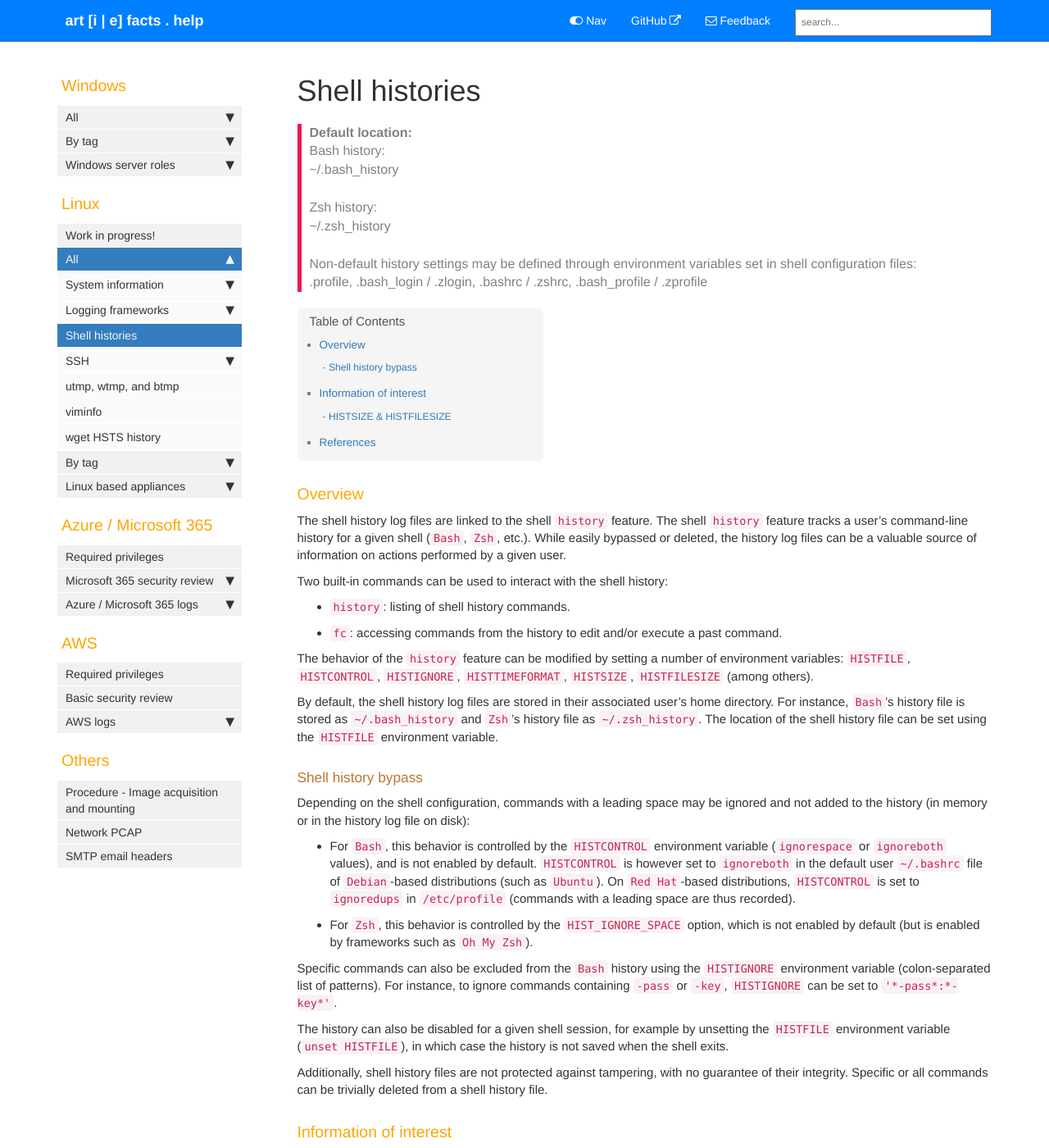
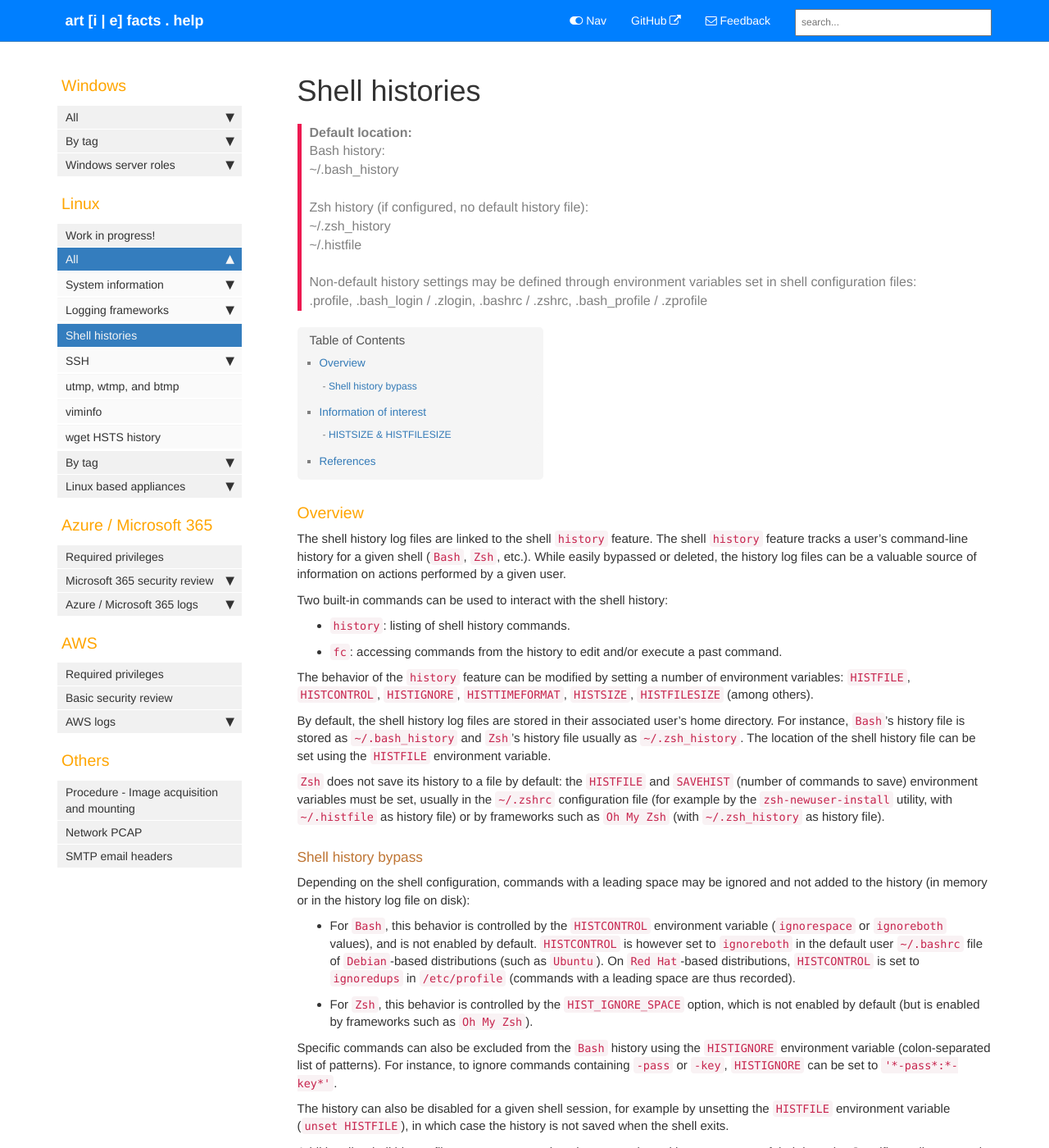
Before and after one commit to Qazeer/artefacts.help, a Jekyll site: the page built from pages/linux/shell_histories.md, in a window 1280 px wide and 1400 px high. Shown: the whole window at 82% size. Built offline with Jekyll 4.4.1, drawn with Linux system fonts in a browser that asks for light colours; comment, search, counter and statistics services are not loaded.

Commit message:
[Artefact] Linux shell histories - Zsh does not save its history by default

```diff
--- a/pages/linux/shell_histories.md
+++ b/pages/linux/shell_histories.md
@@ -1,11 +1,11 @@
 ---
 title: Shell histories
 summary: 'The shell history log files are linked to the shell history feature, which tracks a user''s command-line history for a given shell (Bash, Zsh, etc.). While easily bypassed or deleted, the history log files can be a valuable source of information on actions performed by a given user.\n\n The shell history log files contain commands entered in an (interactive) shell, with no additional meta information, such as timestamps (by default). By default, the shell history of a shell session is stored in memory until the shell session is closed.\n\n The behavior of the history feature can be modified by setting a number of environment variables (HISTFILE, HISTCONTROL, HISTIGNORE, HISTTIMEFORMAT, HISTSIZE, HISTFILESIZE, etc.).'
-keywords: shell, history, bash, zsh, bash_history, .bash_history, zsh_history, .zsh_history, HISTFILE, HISTCONTROL, HISTIGNORE, HISTTIMEFORMAT, HISTSIZE, HISTFILESIZE, histappend, HIST_IGNORE_SPACE
+keywords: shell, history, bash, zsh, bash_history, .bash_history, zsh_history, .zsh_history, .histfile, HISTFILE, HISTCONTROL, HISTIGNORE, HISTTIMEFORMAT, HISTSIZE, HISTFILESIZE, histappend, SAVEHIST, HIST_IGNORE_SPACE
 tags:
   - linux_program_execution
   - linux_files_and_folders_access
-default_location: 'Bash history:\n ~/.bash_history\n\n Zsh history:\n ~/.zsh_history\n\n Non-default history settings may be defined through environment variables set in shell configuration files:\n .profile, .bash_login / .zlogin, .bashrc / .zshrc, .bash_profile / .zprofile'
+default_location: 'Bash history:\n ~/.bash_history\n\n Zsh history (if configured, no default history file):\n ~/.zsh_history\n ~/.histfile\n\n Non-default history settings may be defined through environment variables set in shell configuration files:\n .profile, .bash_login / .zlogin, .bashrc / .zshrc, .bash_profile / .zprofile'
 last_updated: 2024-08-04
 sidebar: sidebar
 permalink: linux_shell_histories.html
@@ -32,9 +32,15 @@ environment variables: `HISTFILE`, `HISTCONTROL`, `HISTIGNORE`,
 
 By default, the shell history log files are stored in their associated user's
 home directory. For instance, `Bash`'s history file is stored as
-`~/.bash_history` and `Zsh`'s history file as `~/.zsh_history`. The location
-of the shell history file can be set using the `HISTFILE` environment
+`~/.bash_history` and `Zsh`'s history file usually as `~/.zsh_history`. The
+location of the shell history file can be set using the `HISTFILE` environment
 variable.
+
+`Zsh` does not save its history to a file by default: the `HISTFILE` and
+`SAVEHIST` (number of commands to save) environment variables must be set,
+usually in the `~/.zshrc` configuration file (for example by the
+`zsh-newuser-install` utility, with `~/.histfile` as history file) or by
+frameworks such as `Oh My Zsh` (with `~/.zsh_history` as history file).
 
 #### Shell history bypass
 
```
